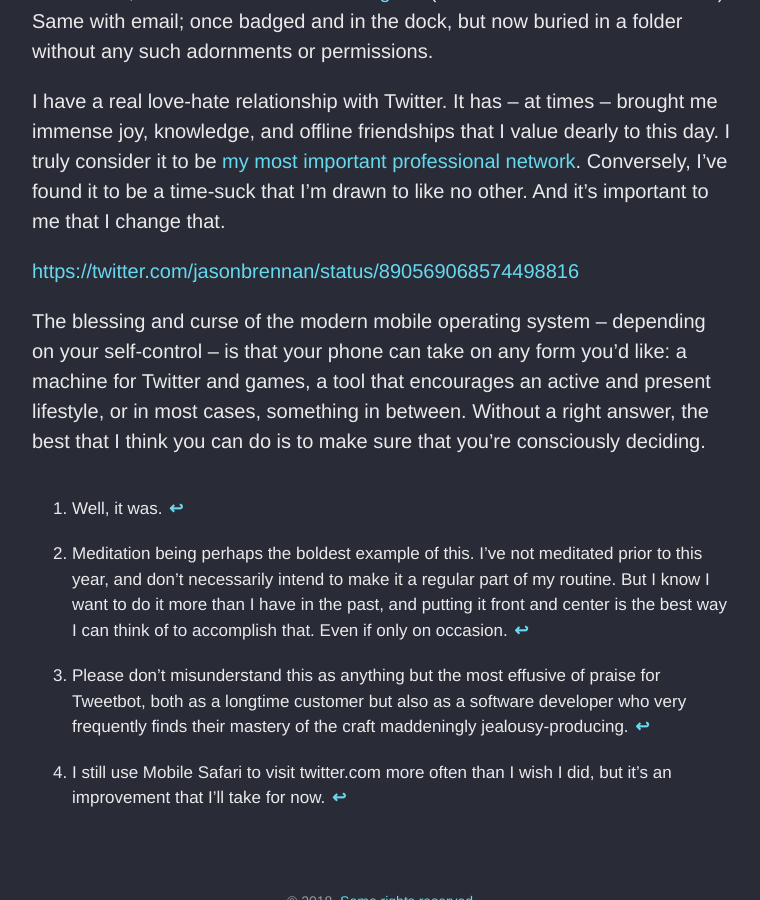
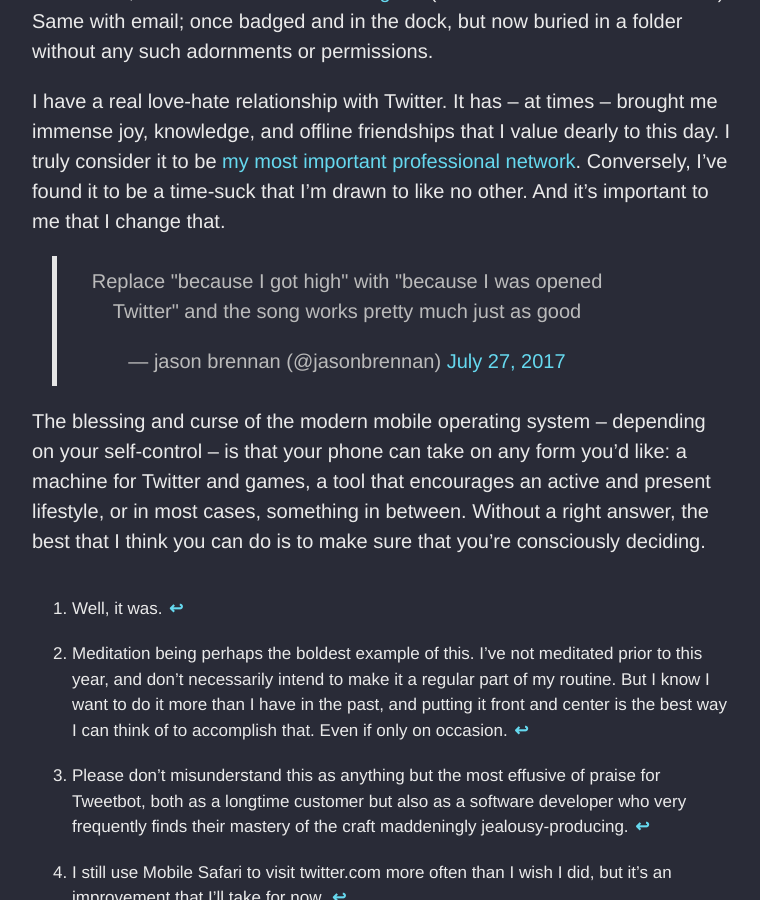
Before and after one commit to irace/irace.github.com, a Jekyll site: the page built from _posts/2018-03-04-an-aspirational-home-screen-for-2018.md, in a window 1280 px wide and 900 px high, scrolled down 2345 px. Shown: the whole window, without its empty margins (258-1018 px from the left). Built offline with Jekyll 4.4.1, drawn with Linux system fonts in a browser that asks for light colours; comment, search, counter and statistics services are not loaded.

Commit message:
Fix tweet embed

```diff
--- a/_posts/2018-03-04-an-aspirational-home-screen-for-2018.md
+++ b/_posts/2018-03-04-an-aspirational-home-screen-for-2018.md
@@ -16,7 +16,7 @@
 
 I have a real love-hate relationship with Twitter. It has – at times – brought me immense joy, knowledge, and offline friendships that I value dearly to this day. I truly consider it to be [my most important professional network](https://twitter.com/irace/status/933547959702228997). Conversely, I’ve found it to be a time-suck that I’m drawn to like no other. And it’s important to me that I change that.
 
-[https://twitter.com/jasonbrennan/status/890569068574498816](https://twitter.com/jasonbrennan/status/890569068574498816)
+<center class="centered-tweet"><blockquote class="twitter-tweet" data-lang="en"><p lang="en" dir="ltr">Replace &quot;because I got high&quot; with &quot;because I was opened Twitter&quot; and the song works pretty much just as good</p>&mdash; jason brennan (@jasonbrennan) <a href="https://twitter.com/jasonbrennan/status/890569068574498816?ref_src=twsrc%5Etfw">July 27, 2017</a></blockquote></center><script async src="https://platform.twitter.com/widgets.js" charset="utf-8"></script>
 
 The blessing and curse of the modern mobile operating system – depending on your self-control – is that your phone can take on any form you’d like: a machine for Twitter and games, a tool that encourages an active and present lifestyle, or in most cases, something in between. Without a right answer, the best that I think you can do is to make sure that you’re consciously deciding.
 
```
